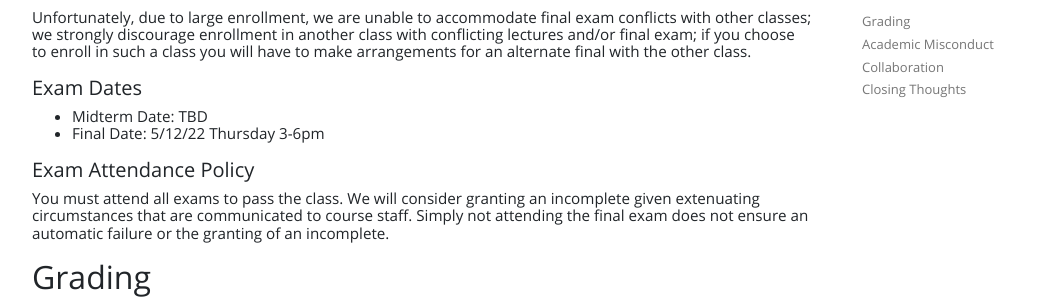
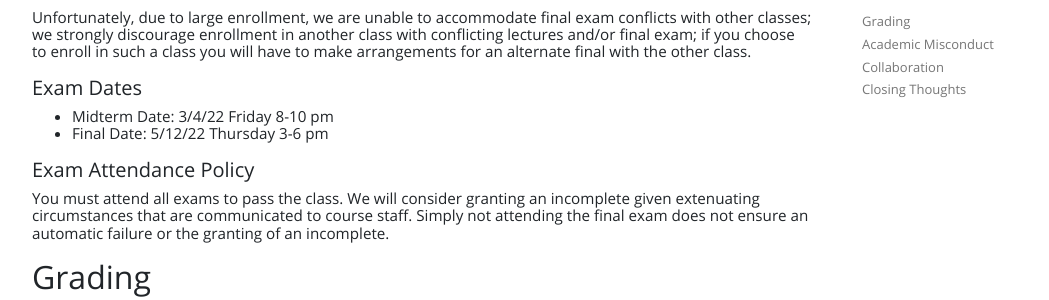
Before and after one commit to tsgoten/cs70-website, a Jekyll site: the page built from policies.md, in a window 1280 px wide and 900 px high, scrolled down 2316 px. Shown: the part 154-454 px from the top of the window, without its empty margins (83-1132 px from the left). Built offline with Jekyll 4.4.1, drawn with Linux system fonts in a browser that asks for light colours.

Commit message:
added midterm date to policies page

```diff
--- a/policies.md
+++ b/policies.md
@@ -100,8 +100,8 @@ Unfortunately, due to large enrollment, we are unable to accommodate final exam
 
 #### Exam Dates
 
-- Midterm Date: TBD
-- Final Date: 5/12/22 Thursday 3-6pm
+- Midterm Date: 3/4/22 Friday 8-10 pm
+- Final Date: 5/12/22 Thursday 3-6 pm
 
 #### Exam Attendance Policy
 
```
